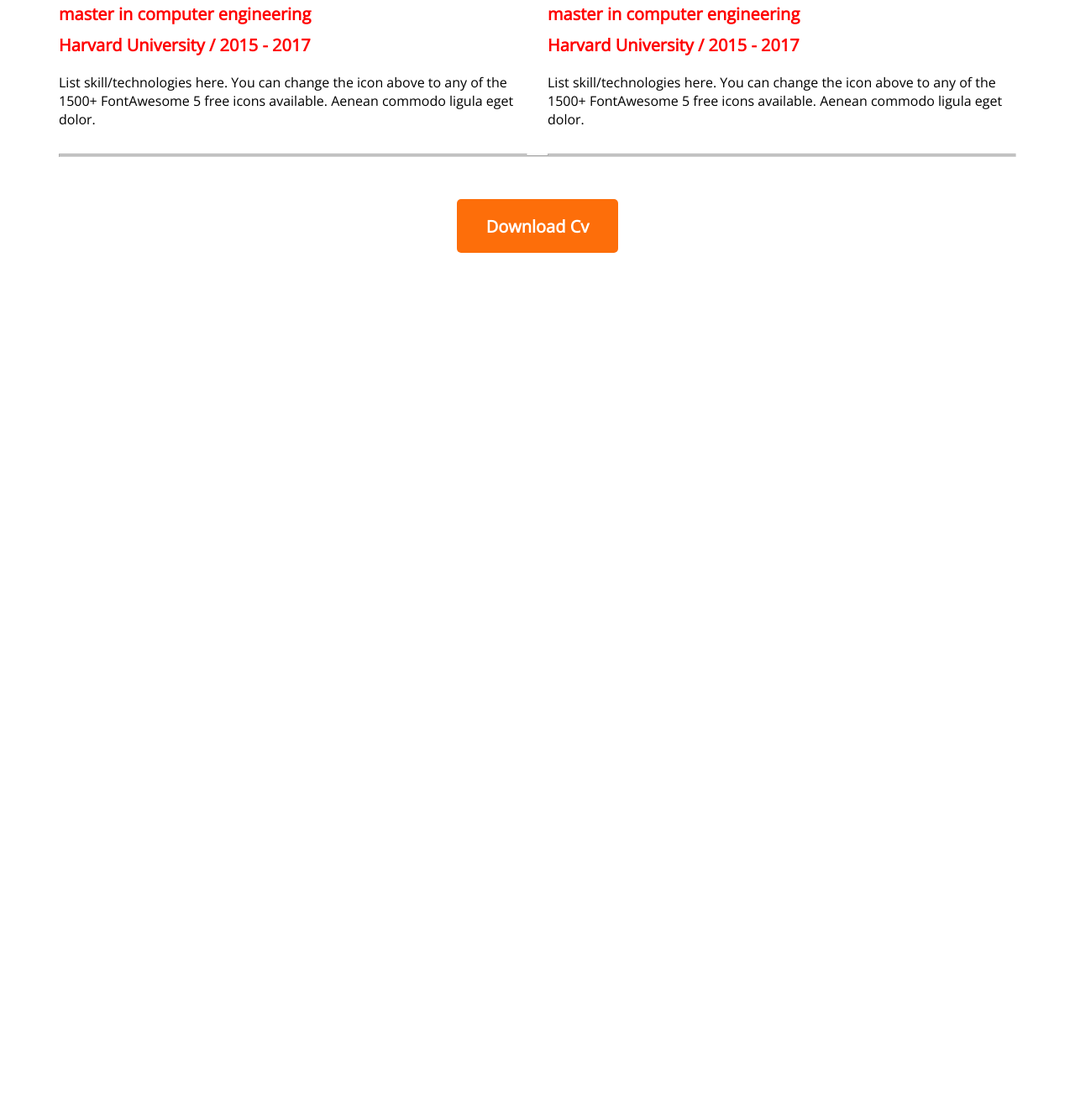
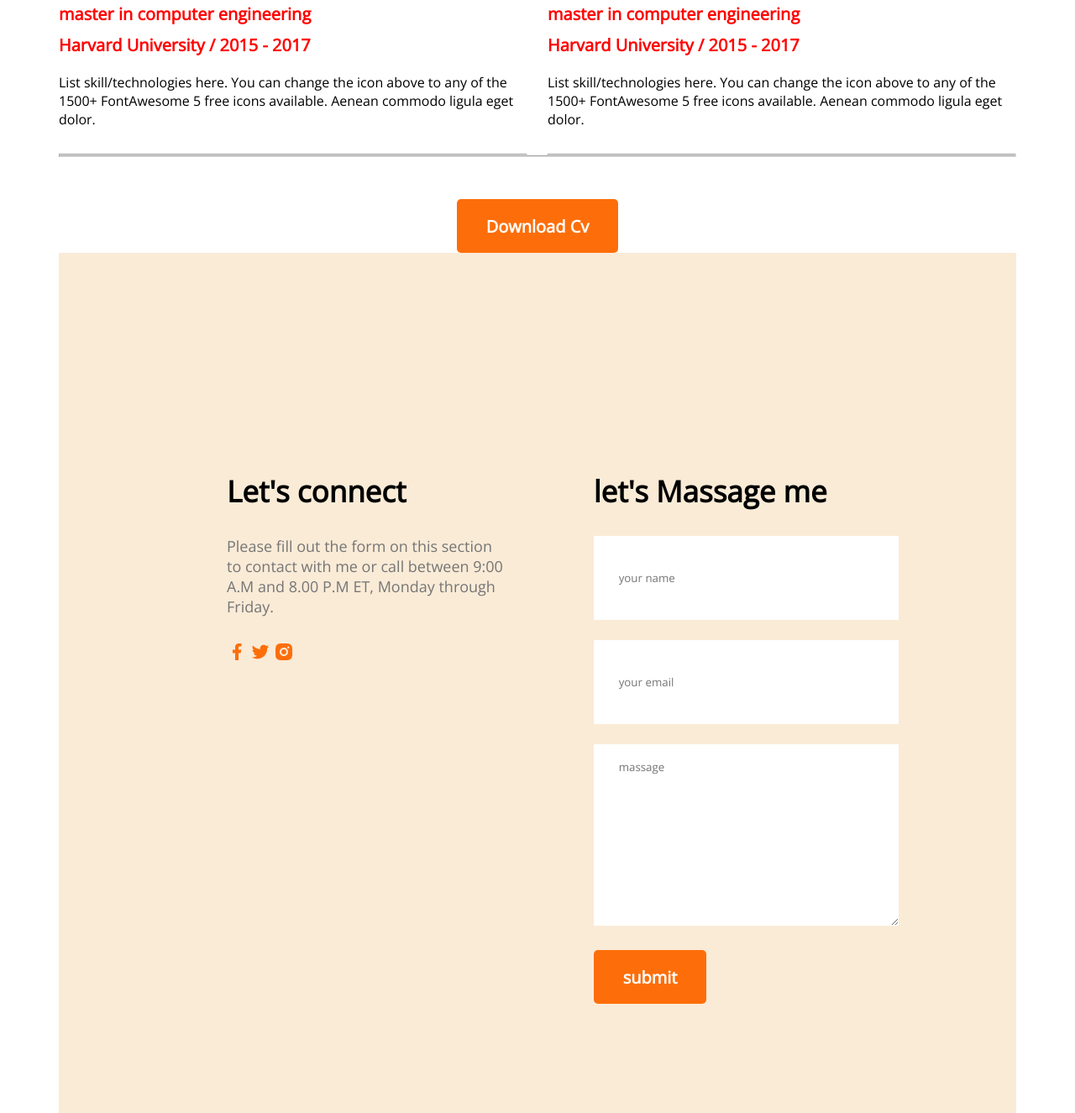
Before and after one commit to Jahidsezan/developer-portfolio, a plain HTML site: page index.html in a window 1280 px wide. Shown: the part 2825-4150 px from the top of the page at 84% size. Before the commit the page ends 3126 px from the top, so only its background shows below. Drawn offline with nearby package versions, Linux system fonts and the light colour scheme.

Commit message:
contact added

```diff
--- a/index.html
+++ b/index.html
@@ -165,6 +165,32 @@ skill-description>lorem15 -->
         </div>
       </section>
     </section>
+    <!-- contact section -->
+    <section class="contact">
+      <div>
+        <h3 class="section-title">Let's connect</h3>
+        <p class="section-description">Please fill out the form on this section to contact with me or call between 9:00 A.M and 8.00 P.M ET, Monday
+          through Friday.</p>
+        <a href="">
+          <img src="images/icons/facebook.png" alt="">
+        </a>
+        <a href="">
+          <img src="images/icons/twitter.png" alt="">
+        </a>
+        <a href="">
+          <img src="images/icons/insta.png" alt="">
+        </a>
+      </div>
+      <div>
+        <h3 class="section-title">let's Massage me</h3>
+        <form action="">
+               <input type="text" name="" id="" placeholder="your name">
+               <input type="email" name="" id=""placeholder="your email">
+               <textarea name="" id="" cols="30" rows="10" placeholder="massage"></textarea>
+               <input class="btn-primary" type="submit" value="submit">
+        </form>
+      </div>
+    </section>
   </main>
   <footer>
 
--- a/styels/portpolio.css
+++ b/styels/portpolio.css
@@ -191,3 +191,28 @@ main {
     margin-top: 50px;
     text-align: center;
 }
+/* contact style */
+.contact{
+    display: flex;
+    gap: 100px;
+    background-color: antiquewhite;
+    padding: 130px 200px;
+}
+.contact .section-title{
+    text-align: left;
+
+}
+.contact input[type="text"], input[ type="email"], textarea{
+    margin-bottom: 24px;
+    border: 0;
+    width: 100%;
+    padding: 18px 30px;
+}
+input{
+    height: 64px;
+}
+.contact a {
+    text-decoration: none;
+
+
+}
```
Lines whose indentation alone changed are shown as unchanged.
